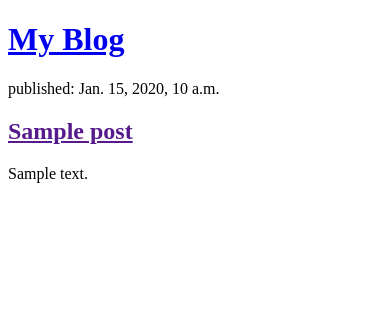
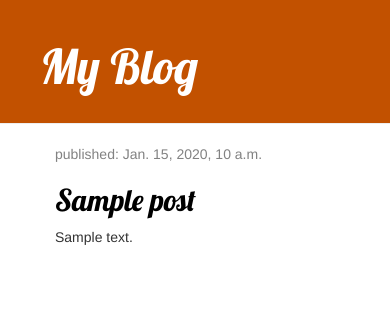
Before and after one commit to amir-shah-dev/bridge2nd, a Django app: page / in a window 390 px wide. Shown: the top 316 px of the page. Run offline with Django 3.2, Linux system fonts and the light colour scheme; tables that the repository leaves empty hold one stand-in row (values such as "Sample post"); some libraries are stand-ins or nearby versions.

Commit message:
Added view and template for detailed blog post as well as CSS for the site

```diff
--- /dev/null
+++ b/blog/static/css/blog.css
@@ -0,0 +1,37 @@
+.page-header {
+	background-color: #C25100;
+	margin-top: 0;
+	padding: 20px 20px 20px 40px;
+}
+.page-header h1, .page-header h1 a, .page-header h1 a:visited, .page-header h1 a:active {
+	color: #ffffff;
+	font-size: 36pt;
+	text-decoration: none;
+}
+.content {
+	margin-left: 40px;#
+}
+h1, h2, h3, h4 {
+	font-family: 'Lobster', cursive;
+}
+.date {
+	color: #828282;
+}
+.save {
+	float: right;
+}
+.post-form textarea, .post-form input {
+	width: 100%;
+}
+.top-menu, .top-menu:hover, .top-menu:visited {
+	color: #ffffff;
+	float: right;
+	font-size: 26pt;
+	margin-right: 20px;
+}
+.post {
+	margin-bottom: 70px;
+}
+.post h2 a, .post h2 a:visited {
+	color: #000000;
+}
--- /dev/null
+++ b/blog/templates/blog/base.html
@@ -0,0 +1,27 @@
+{% load static %}
+<!DOCTYPE html>
+<html lang="en">
+<head>
+	<link href="//fonts.googleapis.com/css?family=Lobster&subset=latin,latin-ext" rel="stylesheet" type="text/css">
+	<link rel="stylesheet" href="//maxcdn.bootstrapcdn.com/bootstrap/3.2.0/css/bootstrap.min.css">
+	<link rel="stylesheet" href="//maxcdn.bootstrapcdn.com/bootstrap/3.2.0/css/bootstrap-theme.min.css">
+	<link rel="stylesheet" href="{% static 'css/blog.css' %}">
+	<meta charset="UTF-8">
+	<title>My Blog</title>
+</head>
+<body>
+	<body>
+		<div class="page-header">
+			<h1><a href="/">My Blog</a></h1>
+		</div>
+		<div class="content container">
+			<div class="row">
+				<div class="col-md-8">
+					{% block content %}
+					{% endblock %}
+				</div>
+			</div>
+		</div>
+	</body>
+</body>
+</html>
--- a/blog/templates/blog/post_list.html
+++ b/blog/templates/blog/post_list.html
@@ -1,22 +1,13 @@
-<!DOCTYPE html>
-<html lang="en">
-<head>
-	<meta charset="UTF-8">
-	<title>My Blog</title>
-</head>
-<body>
-	<div>
-		<h1><a href="/">My Blog</a></h1>
+{% extends 'blog/base.html' %}
+
+{% block content %}
+	{% for post in posts %}
+	<div class="post">
+		<div class="date">
+			<p>published: {{ post.published_date }}</p>
+		</div>
+		<h2><a href="{% url 'post_detail' pk=post.pk %}">{{ post.title }}</a></h2>
+		<p>{{ post.text|linebreaksbr }}</p>
 	</div>
-
-	<div>
-		{% for post in posts %}
-			<div>
-				<p>published: {{ post.published_date }}</p>
-				<h2><a href="">{{ post.title }}</a></h2>
-				<p>{{ post.text|linebreaksbr }}</p>
-			</div>
-		{% endfor %}
-	</div>
-</body>
-</html>
+	{% endfor %}
+{% endblock %}
--- a/blog/urls.py
+++ b/blog/urls.py
@@ -2,5 +2,6 @@ from django.urls import path
 from . import views
 
 urlpatterns = [
-	path('', views.post_list, name="post_list")
+	path('', views.post_list, name="post_list"),
+	path('post/<int:pk>/', views.post_detail, name="post_detail"),
 ]
--- a/blog/views.py
+++ b/blog/views.py
@@ -1,9 +1,14 @@
 from django.shortcuts import render
 from django.utils import timezone
 from .models import Post
+from django.shortcuts import render, get_object_or_404
 
 # Create your views here.
 
 def post_list(request):
 	posts = Post.objects.filter(published_date__lte=timezone.now()).order_by('published_date')
 	return render(request, 'blog/post_list.html', {'posts': posts})
+
+def post_detail(request, pk):
+	post = get_object_or_404(Post, pk=pk)
+	return render(request, 'blog/post_detail.html', {'post': post})
```
Also changed, not shown: blog/templates/blog/post_detail.html (added, +13 -0 lines).
